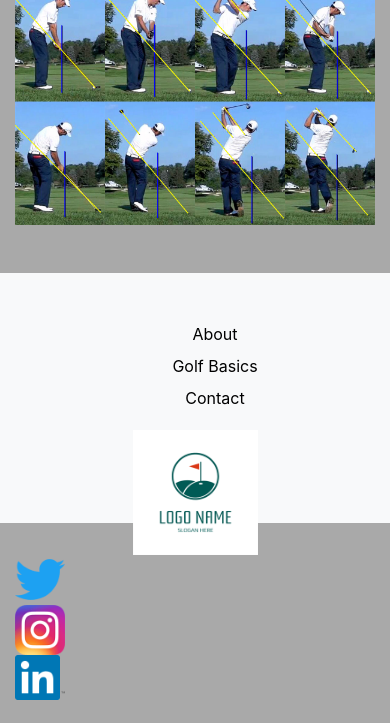
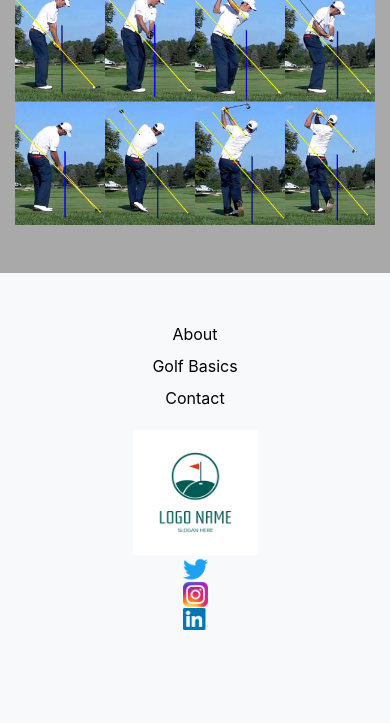
Before and after one commit to danniboi82/progolfer, a website: page index.html in a window 390 px wide. Shown: the part 1372-2095 px from the top of the page. Drawn offline with nearby package versions, Linux system fonts and the light colour scheme.

Commit message:
adding responsive footer

```diff
--- a/style.css
+++ b/style.css
@@ -45,7 +45,7 @@ body {
 
 footer {
     width: 100%;
-    height: 250px;
+    height: 25vh;
     background: #f8f9fa;
     padding-top: 45px;
 }
@@ -54,6 +54,7 @@ footer {
 .sitemap {
     list-style: none;
     line-height: 200%;
+    padding: 0
 }
 
 .sitemap-item {
@@ -74,3 +75,15 @@ footer {
         height: 55vh;
     }
 }
+
+@media only screen and (max-width: 990px) {
+    .social-media-icon {
+        height: 25px;
+        width: 25px;
+        margin: auto;
+    }
+
+    footer{
+        height: 450px;
+    }
+}
```
Also changed, not shown: index.html (+1 -4 lines).
